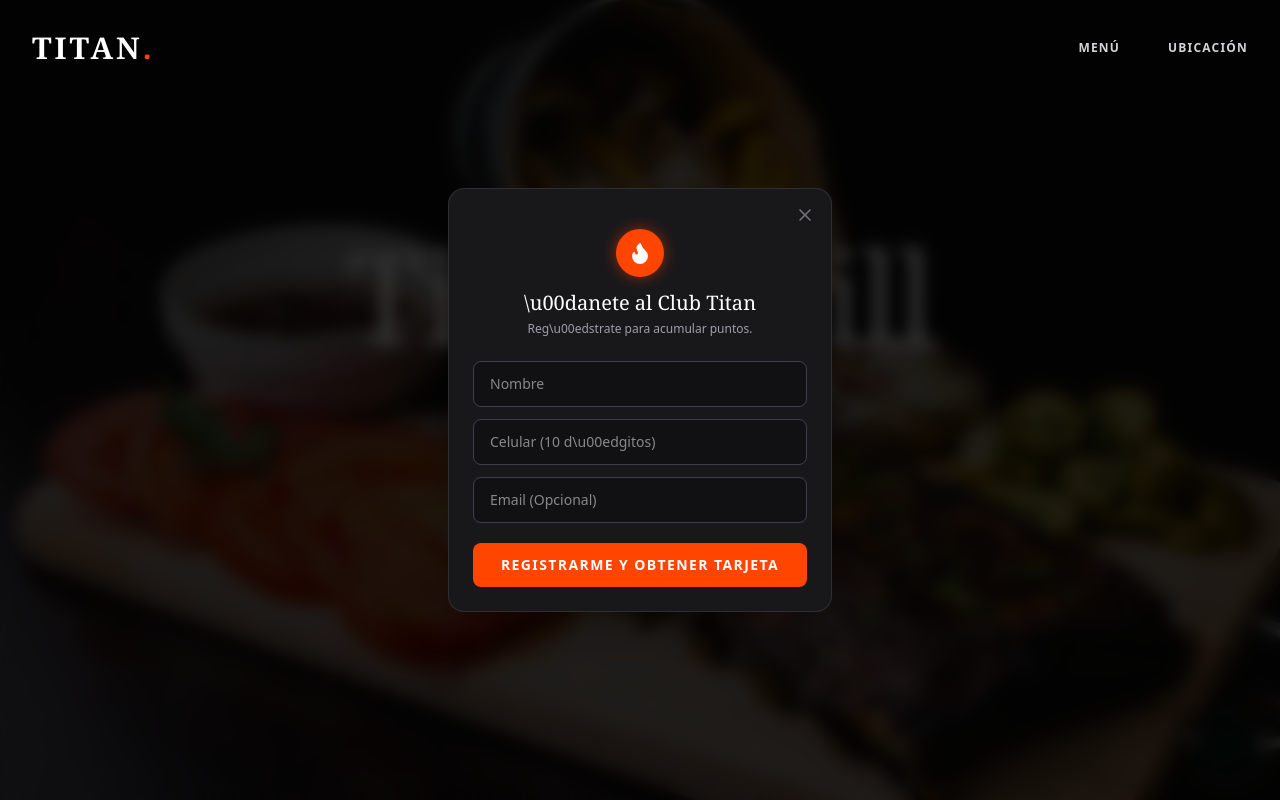
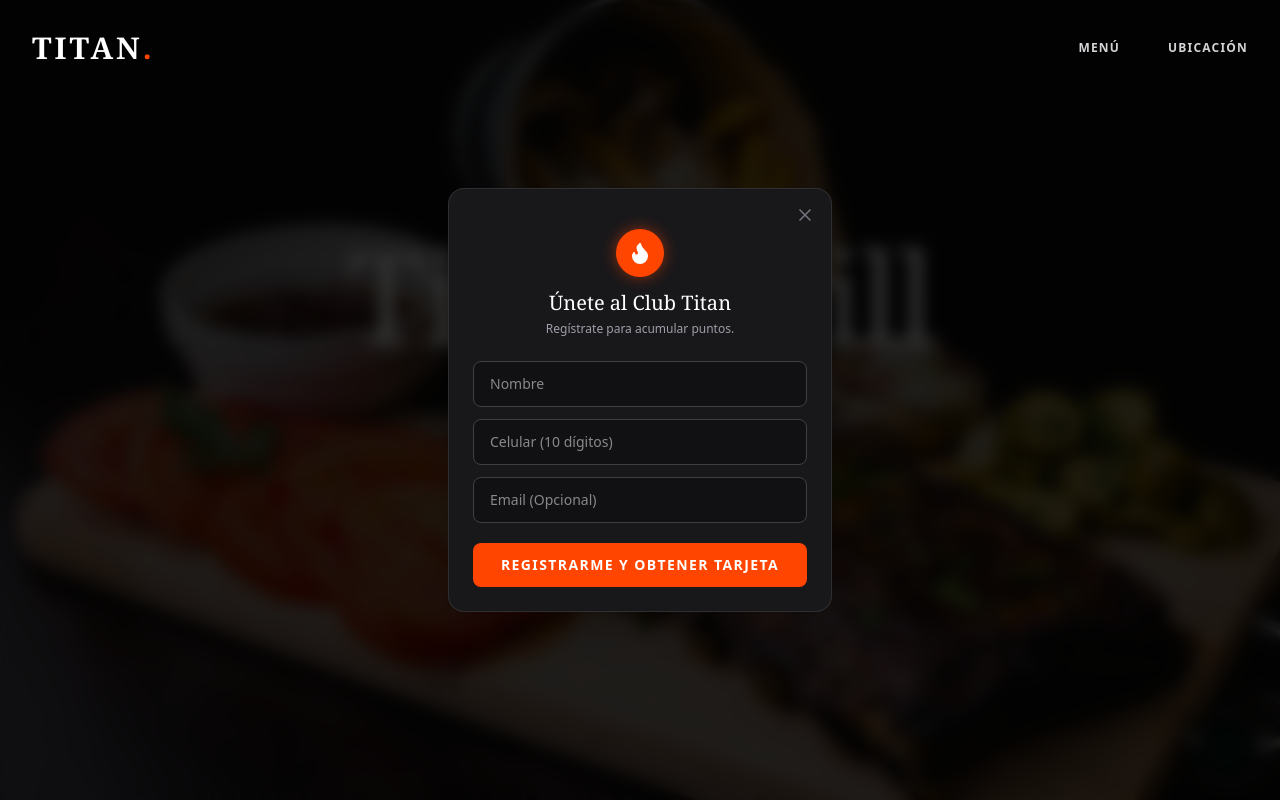
Before and after one commit to jarib08/TitanGrill, a React (Vite) app: page / in a window 1280 px wide. Shown: the top 800 px of the page. Built offline with nearby package versions, Linux system fonts and the light colour scheme; no server answers; a web font is replaced by a local one.

Commit message:
fix: correct text encoding in LeadPopup

```diff
--- a/src/components/LeadPopup.jsx
+++ b/src/components/LeadPopup.jsx
@@ -270,9 +270,10 @@ const LeadPopup = () => {
                                         <Flame className="text-white fill-white" size={24} aria-hidden="true" />
                                     </div>
                                     <h2 id="registration-title" className="text-xl font-serif text-white mb-1">
-                                        \u00danete al Club Titan
+                                        Únete al Club Titan
                                     </h2>
-                                    <p className="text-zinc-400 text-xs">Reg\u00edstrate para acumular puntos.</p>
+                                    <p className="text-zinc-400 text-xs">Regístrate para acumular puntos.</p>
+
 
                                     {/* Referral Badge */}
                                     {referrerName && (
@@ -309,7 +310,8 @@ const LeadPopup = () => {
                                         <input
                                             id="phone"
                                             type="tel"
-                                            placeholder="Celular (10 d\u00edgitos)"
+                                            placeholder="Celular (10 dígitos)"
+
                                             required
                                             maxLength="10"
                                             autoComplete="tel"
@@ -388,11 +390,12 @@ const LeadPopup = () => {
 
                             <div className="text-center px-6">
                                 <h3 id="card-title" className="text-gold font-serif text-2xl mb-2">
-                                    \u00a1Membres\u00eda Activada!
+                                    ¡Membresía Activada!
                                 </h3>
                                 <p className="text-zinc-400 text-sm mb-4 leading-relaxed">
-                                    Presenta este c\u00f3digo QR a nuestro staff cada vez que nos visites para sumar sellos de fuego.
+                                    Presenta este código QR a nuestro staff cada vez que nos visites para sumar sellos de fuego.
                                 </p>
+
 
                                 <button
                                     onClick={handleCardClose}
```
